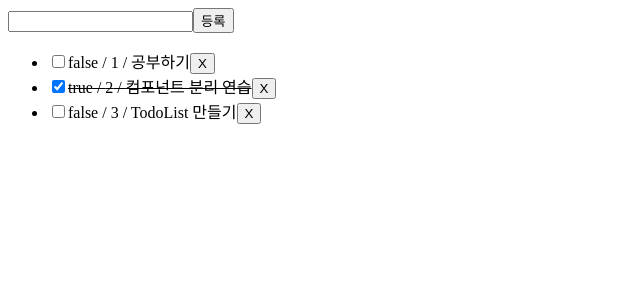
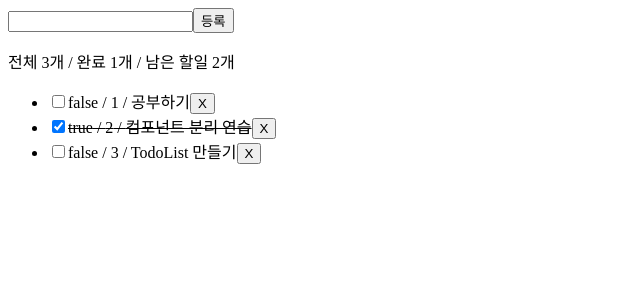
Before and after one commit to ktk33762/react-todo-mession1, a React (Vite) app in the folder react_todo_mession1/: page / in a window 1280 px wide. Shown: the top 300 px of the page, without its empty margins (0-640 px from the left). Built offline with nearby package versions, Linux system fonts and the light colour scheme.

Commit message:
할일 남은 개수 표시

```diff
--- a/react_todo_mession1/src/App.jsx
+++ b/react_todo_mession1/src/App.jsx
@@ -1,6 +1,7 @@
 import { useState } from 'react'
 import TodoForm from './component/TodoForm.jsx'
 import TodoList from './component/TodoList.jsx'
+import TodoStats from './component/TodoState.jsx'
 
 const initialTodos = [
     { id: 1, todo: ' 공부하기', completed: false },
@@ -42,6 +43,7 @@ function App() {
     return (
         <>
             <TodoForm onSubmit={handleOnSubmit} />
+            <TodoStats todos={todos} />
             <TodoList todos={todos} toggleTodo={toggleTodo} removeTodo={removeTodo} />
         </>
     )
--- /dev/null
+++ b/react_todo_mession1/src/component/TodoState.jsx
@@ -0,0 +1,16 @@
+function TodoStats({ todos }) {
+    const total = todos.length
+    const completed = todos.filter((todo) => todo.completed).length
+    const remaining = todos.filter((todo) => !todo.completed).length
+
+    return (
+        <>
+            <p>
+                전체 {total}개 / 완료 {completed}개 / 남은 할일 {remaining}개
+            </p>
+            {remaining === 0 && total > 0 && <p> 모든 할일을 완수했습니다!</p>}
+        </>
+    )
+}
+
+export default TodoStats
```
